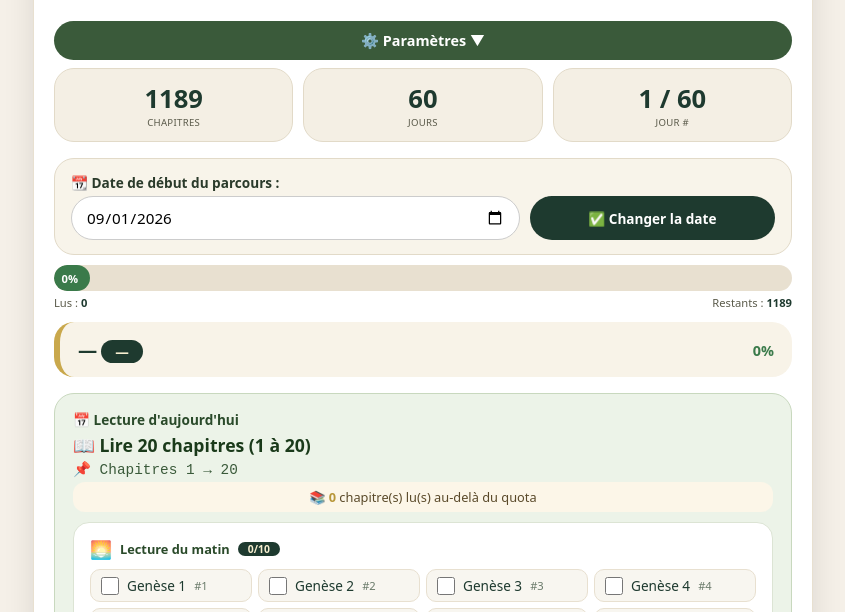
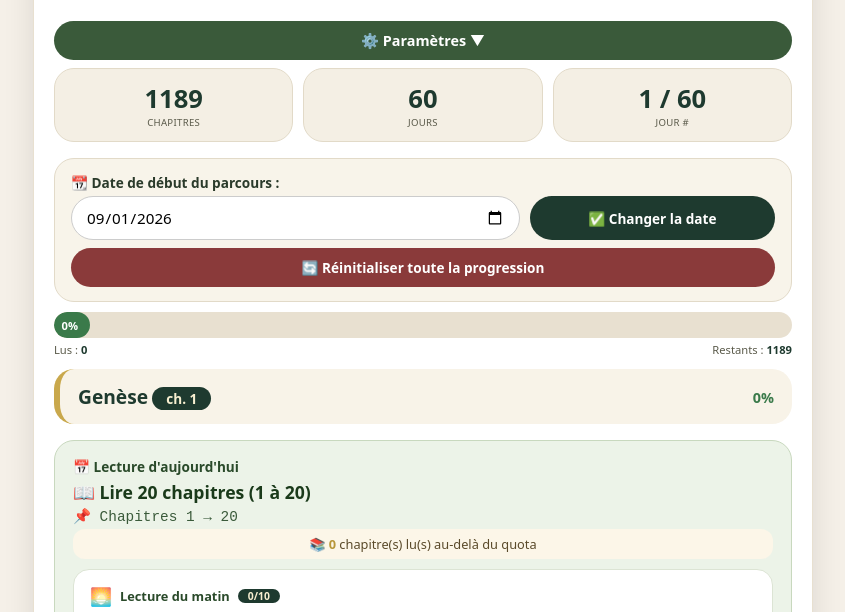
Before and after one commit to Macassi-lab/lab1.github.io, a plain HTML site: page index.html in a window 1280 px wide. Shown: the part 132-744 px from the top of the page, without its empty margins (217-1062 px from the left). Drawn offline with Linux system fonts and the light colour scheme.

Commit message:
Sort le bouton 'Réinitialiser' du menu et corrige la localisation (prochain chapitre à lire)

```diff
--- a/index.html
+++ b/index.html
@@ -800,12 +800,6 @@
                 </div>
             </div>
 
-            <!-- Réinitialisation -->
-            <div class="selector-group">
-                <label>🔄 Réinitialisation :</label>
-                <button class="btn btn-danger" id="resetAllBtn">🔄 Réinitialiser toute la progression</button>
-            </div>
-
             <!-- Notifications -->
             <div style="display:flex;gap:10px;margin-top:4px;flex-wrap:wrap;">
                 <button class="btn" id="testNotifBtn" style="flex:1;">🔔 Tester notification</button>
@@ -826,6 +820,7 @@
                 <input type="date" id="startDateInput">
                 <button class="btn" id="resetBtn">✅ Changer la date</button>
             </div>
+            <button class="btn btn-danger" id="resetAllBtn" style="margin-top:8px;">🔄 Réinitialiser toute la progression</button>
         </div>
 
         <!-- ===== PROGRESSION ===== -->
@@ -1490,10 +1485,11 @@
         bar.style.width = pct + "%";
         bar.innerText = pct + "%";
 
-        // Localisation
+        // Localisation : affiche le prochain chapitre à lire (position actuelle)
         const loc = getLocation(lus);
-        document.getElementById("locBook").innerText = loc.book;
-        document.getElementById("locChapter").innerText = loc.chapter ? "ch. " + loc.chapter : "—";
+        const nextLoc = getLocation(Math.min(lus + 1, TOTAL));
+        document.getElementById("locBook").innerText = nextLoc.book;
+        document.getElementById("locChapter").innerText = nextLoc.chapter ? "ch. " + nextLoc.chapter : "—";
         document.getElementById("locPct").innerText = loc.pct + "%";
 
         // Lecture du jour
```
